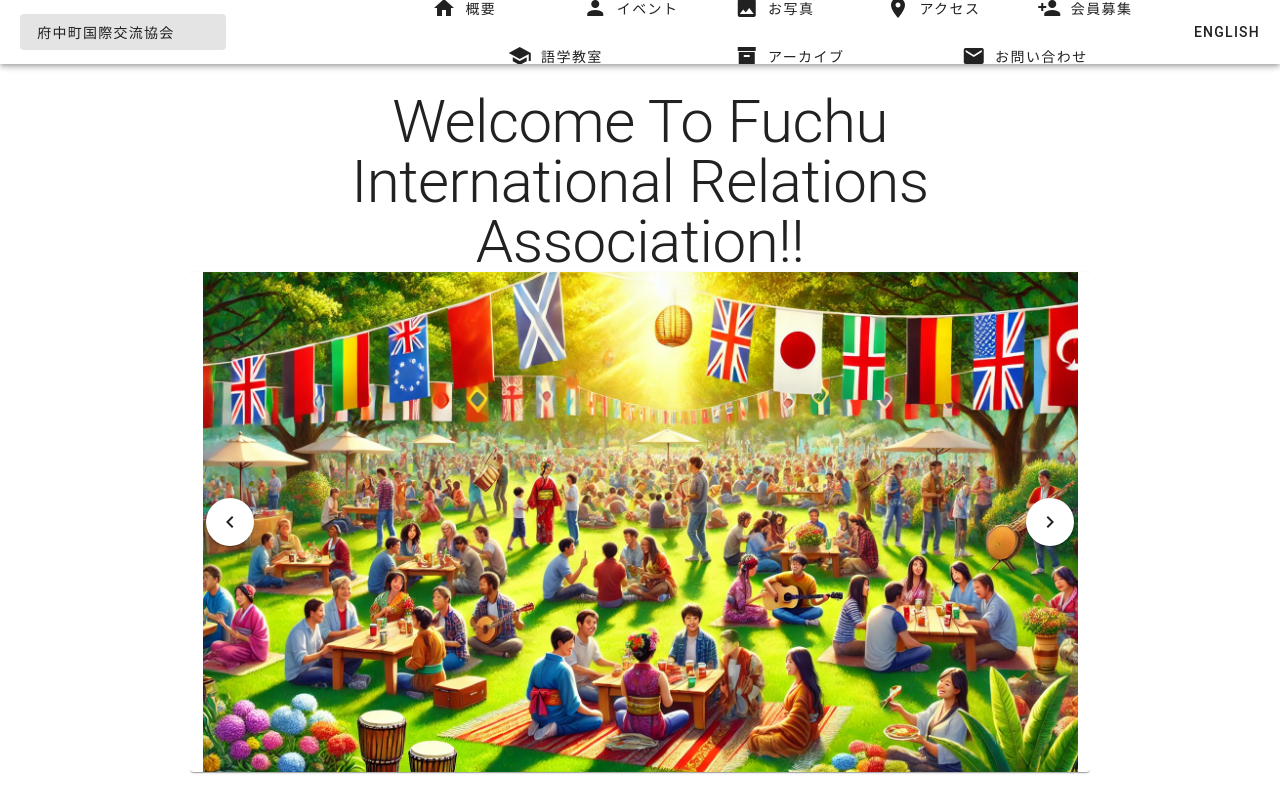
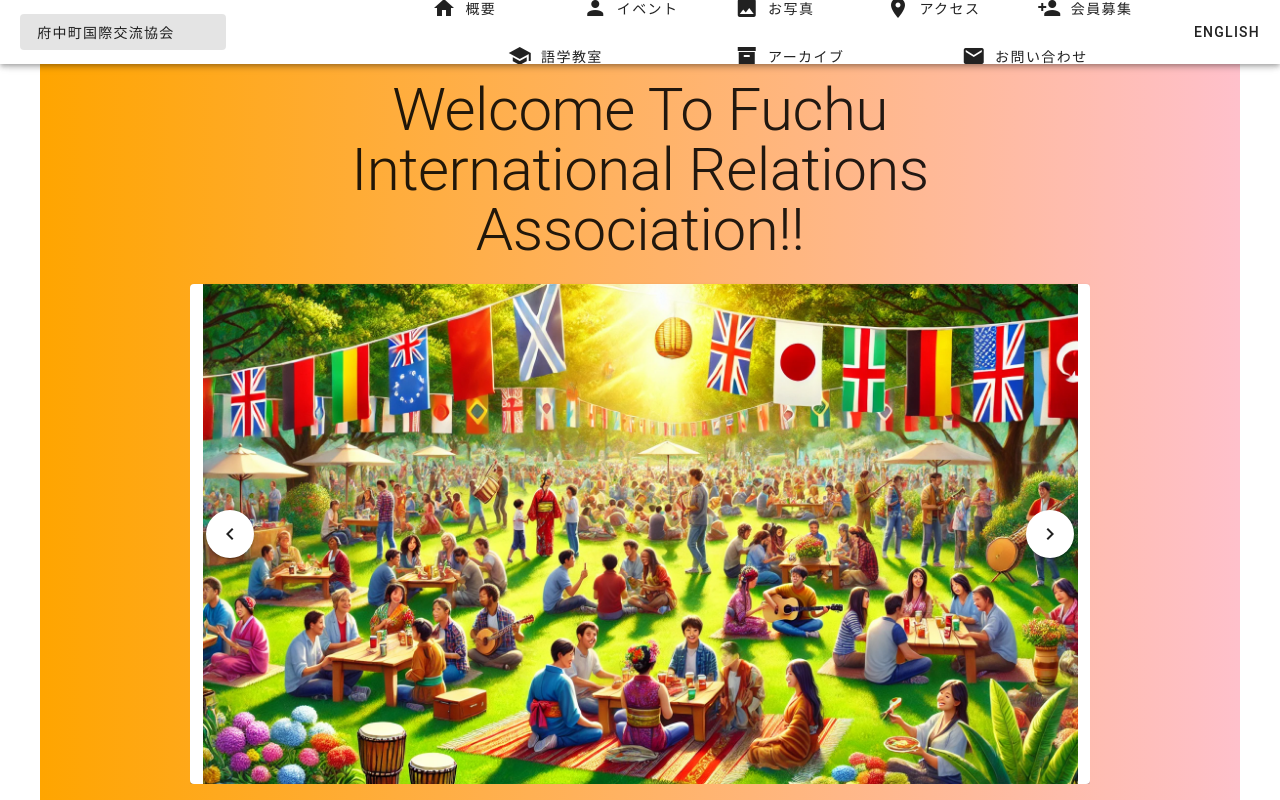
Before and after one commit to 1410-3/aki-fuchu-ira, a Vue app: page / in a window 1280 px wide. Built offline with nearby package versions, Linux system fonts and the light colour scheme.

Commit message:
add backgroung color

```diff
--- a/src/components/TopPage/Contents.vue
+++ b/src/components/TopPage/Contents.vue
@@ -6,6 +6,7 @@
           Welcome To Fuchu <br>
           International Relations Association!!
         </h1>
+        <br />
         <v-card outlined>
           <v-carousel hide-delimiters cycle height="500">
             <v-carousel-item v-for="(image, index) in images" :key="index">
--- a/src/pages/index.vue
+++ b/src/pages/index.vue
@@ -1,9 +1,15 @@
 <template>
   <Header />
-  <TopPagesContents />
+  <TopPagesContents class="horizontal-gradient" />
 </template>
 
 <script setup>
 import Header from '@/components/Header/Header.vue';
 import TopPagesContents from '@/components/TopPage/Contents.vue';
 </script>
+
+<style scoped>
+.horizontal-gradient {
+  background: linear-gradient(to right, orange, pink);
+}
+</style>
```
